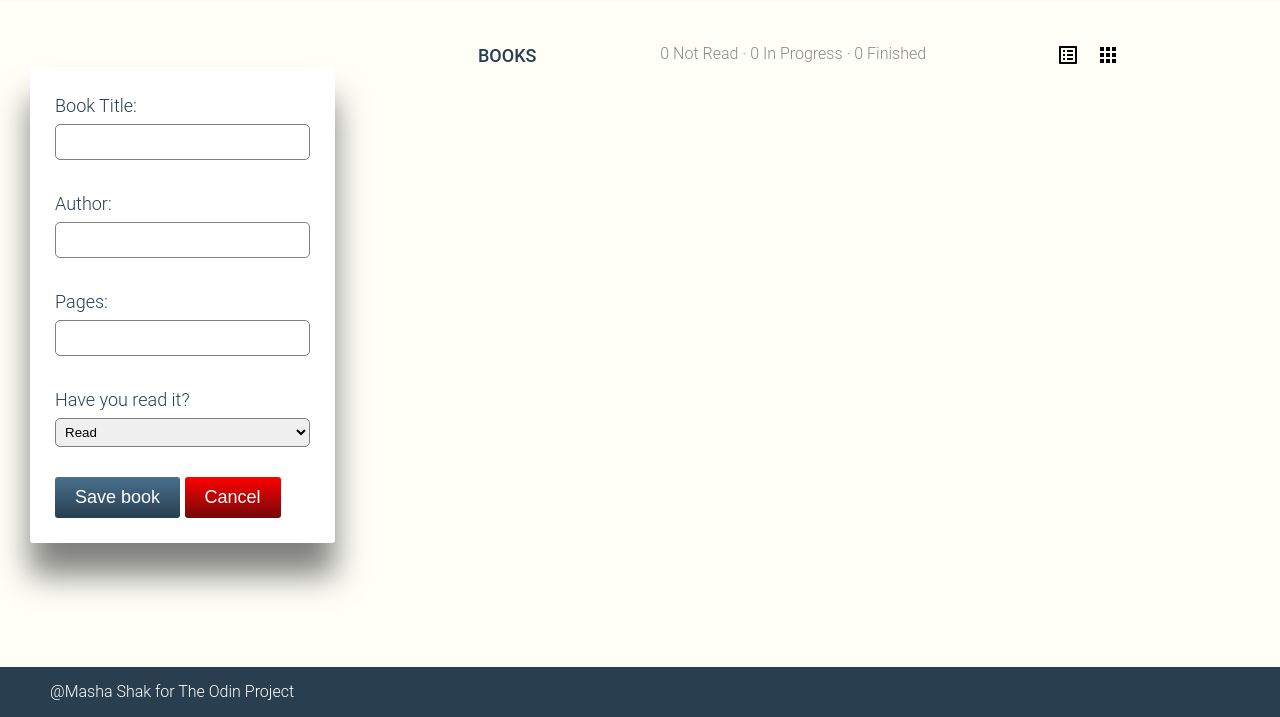
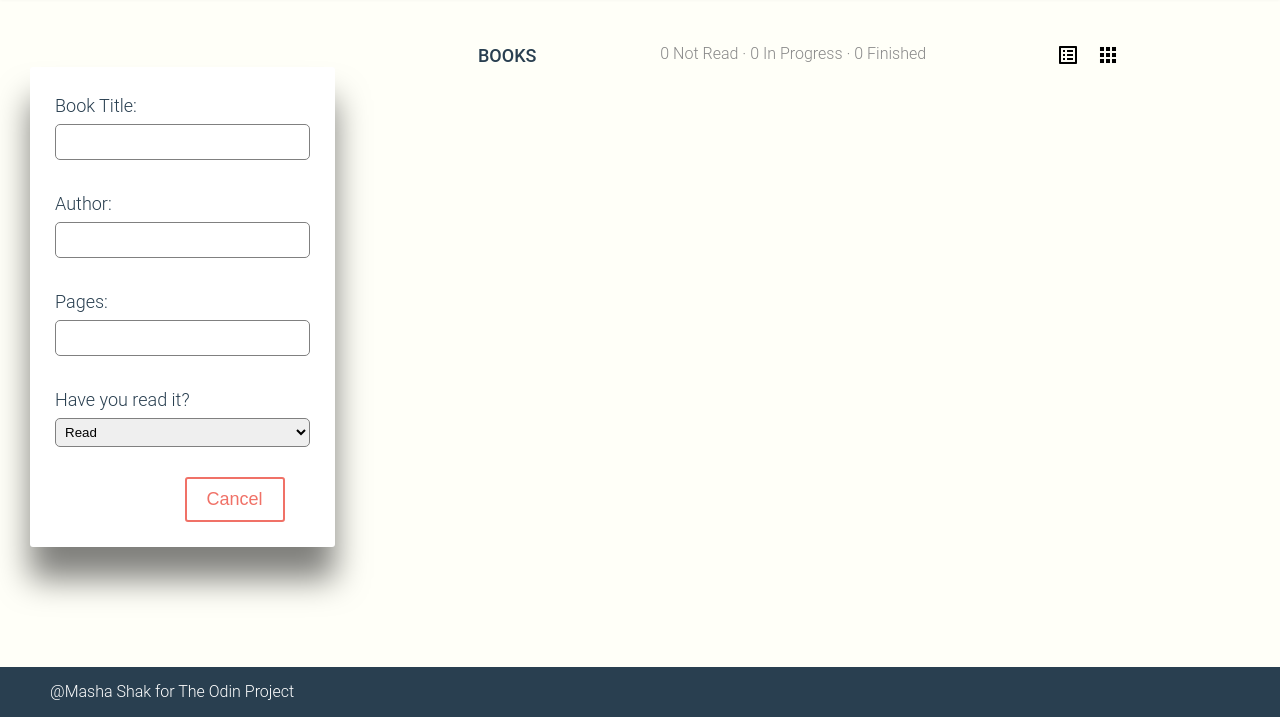
Before and after one commit to MashaShak/library, a plain HTML site: page index.html in a window 1280 px wide. Both pictures are taken after a click on the button "Start here!". Shown: the part 83-800 px from the top of the page. Drawn offline with Linux system fonts and the light colour scheme.

Commit message:
Update style.css

```diff
--- a/style.css
+++ b/style.css
@@ -215,8 +215,10 @@ a:hover {
 }
 
 .btn {
-  /*background-color: #3a506b;*/
-  background: linear-gradient(#49708f, #293f50);
+  color: #3a506b;
+  border: 2px solid #3a506b;
+  background-color: #fff;
+  /*background: linear-gradient(#49708f, #293f50);*/
   color: white;
   border: none;
   border-radius: 3px;
@@ -229,10 +231,16 @@ a:hover {
   font-size: 16px;
 }
 .btn-cancel {
-  background: linear-gradient(red, rgb(117, 9, 9));
+  /*background: linear-gradient(red, rgb(117, 9, 9));*/
+  background-color: #fff;
+  border: 2px solid  #f07167;
+  color: #f07167;
 }
 .btn-status {
   font-size: 16px;
+  border: none;
+  background-color: #3a506b;
+  color: #fff;
 }
 .btn:hover,
 .btn-status:hover {
```
